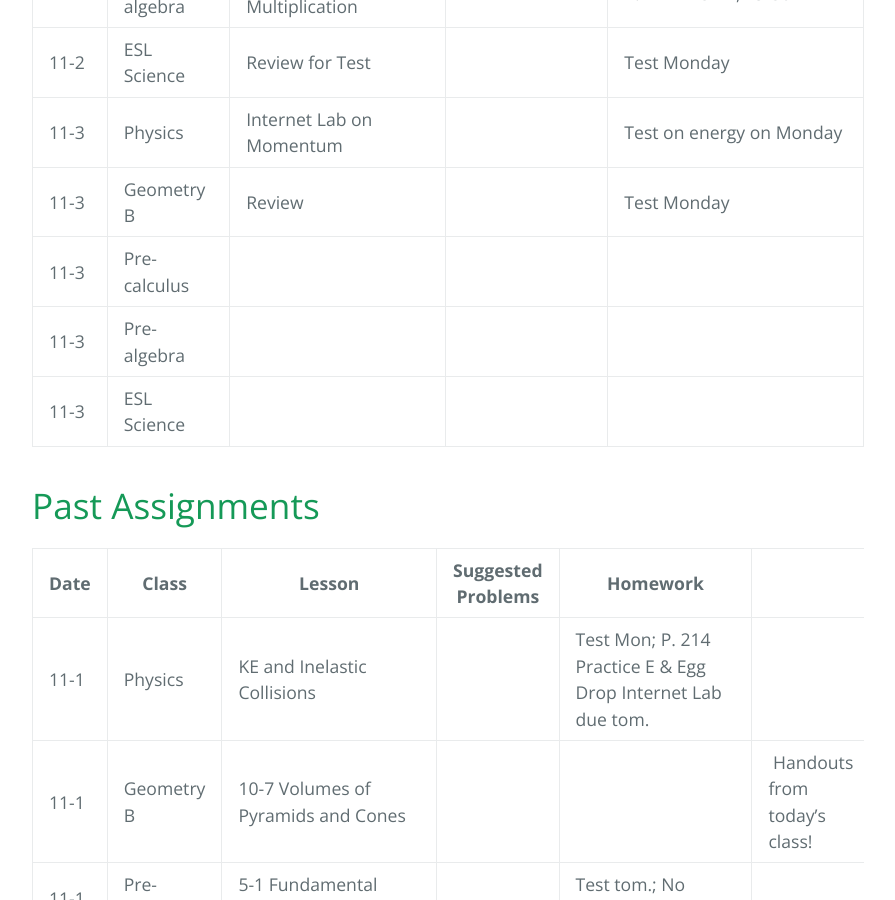
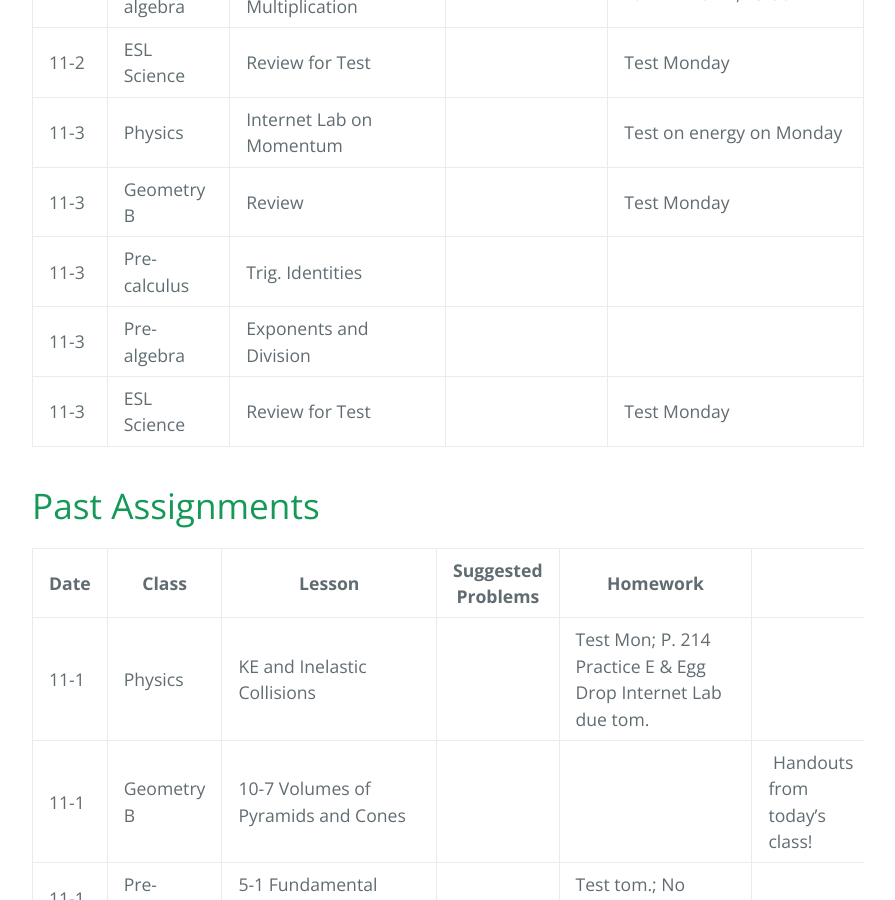
Before and after one commit to gpayoo/gpayoo, a Jekyll site: the page built from index.md, in a window 1280 px wide and 900 px high, scrolled down 890 px. Shown: the whole window, without its empty margins (192-1087 px from the left). Built offline with Jekyll 4.4.1, drawn with Linux system fonts in a browser that asks for light colours; our own code applies the rules of GitHub Pages for plain Markdown files.

Commit message:
Update index.md

```diff
--- a/index.md
+++ b/index.md
@@ -17,9 +17,9 @@ layout: default
 | 11-2 | ESL Science | Review for Test |  | Test Monday
 | 11-3 | Physics | Internet Lab on Momentum | | Test on energy on Monday
 | 11-3 | Geometry B | Review  | |  Test Monday |
-| 11-3 | Pre-calculus | | |
-| 11-3 | Pre-algebra |   | |
-| 11-3 | ESL Science |  |  |
+| 11-3 | Pre-calculus | Trig. Identities | |
+| 11-3 | Pre-algebra | Exponents and Division  | |
+| 11-3 | ESL Science | Review for Test |  | Test Monday
 
 # [](#header-2) Past Assignments
 
```
